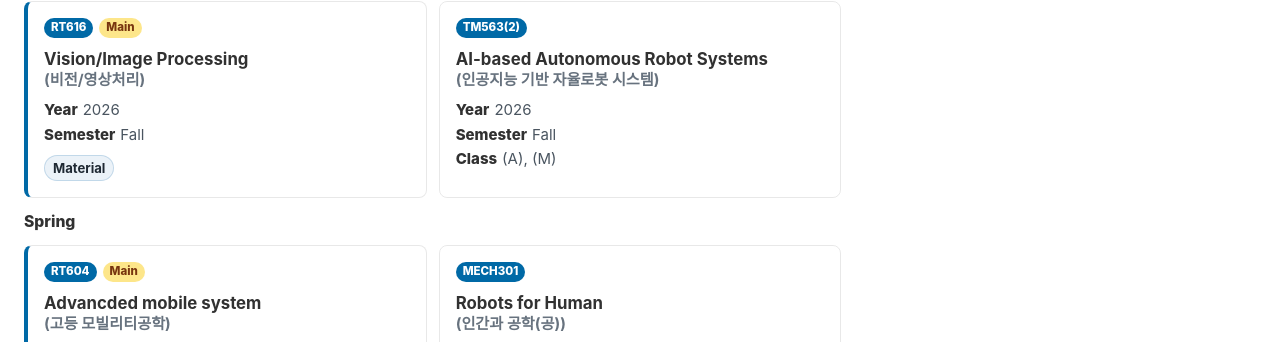
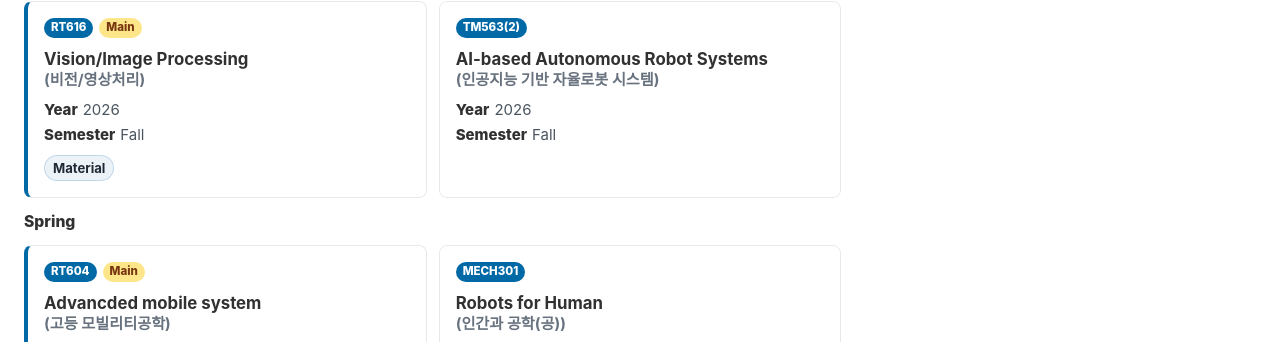
Before and after one commit to team-aprl/team-aprl.github.io, a Jekyll site: the page built from teaching.html, in a window 1280 px wide. Shown: the part 416-758 px from the top of the page. Built offline with Jekyll 4.4.1, drawn with Linux system fonts in a browser that asks for light colours.

Commit message:
Remove obsolete class labels from TM563

```diff
--- a/teaching.html
+++ b/teaching.html
@@ -12,7 +12,6 @@ lang: "en"
             </div><div class="publication-actions"><a href="https://github.com/team-aprl/lecture-RT616-public">Material</a></div></article>
 
           <article class="teaching-card"><div class="teaching-title-row"><span class="pub-badge pub-year">TM563(2)</span><h3>AI-based Autonomous Robot Systems<span>(인공지능 기반 자율로봇 시스템)</span></h3></div><div class="publication-meta"><span><b>Year</b>2026</span><span><b>Semester</b>Fall</span>
-              <span><b>Class</b>(A), (M)</span>
             </div></article>
 
         </div>
```
